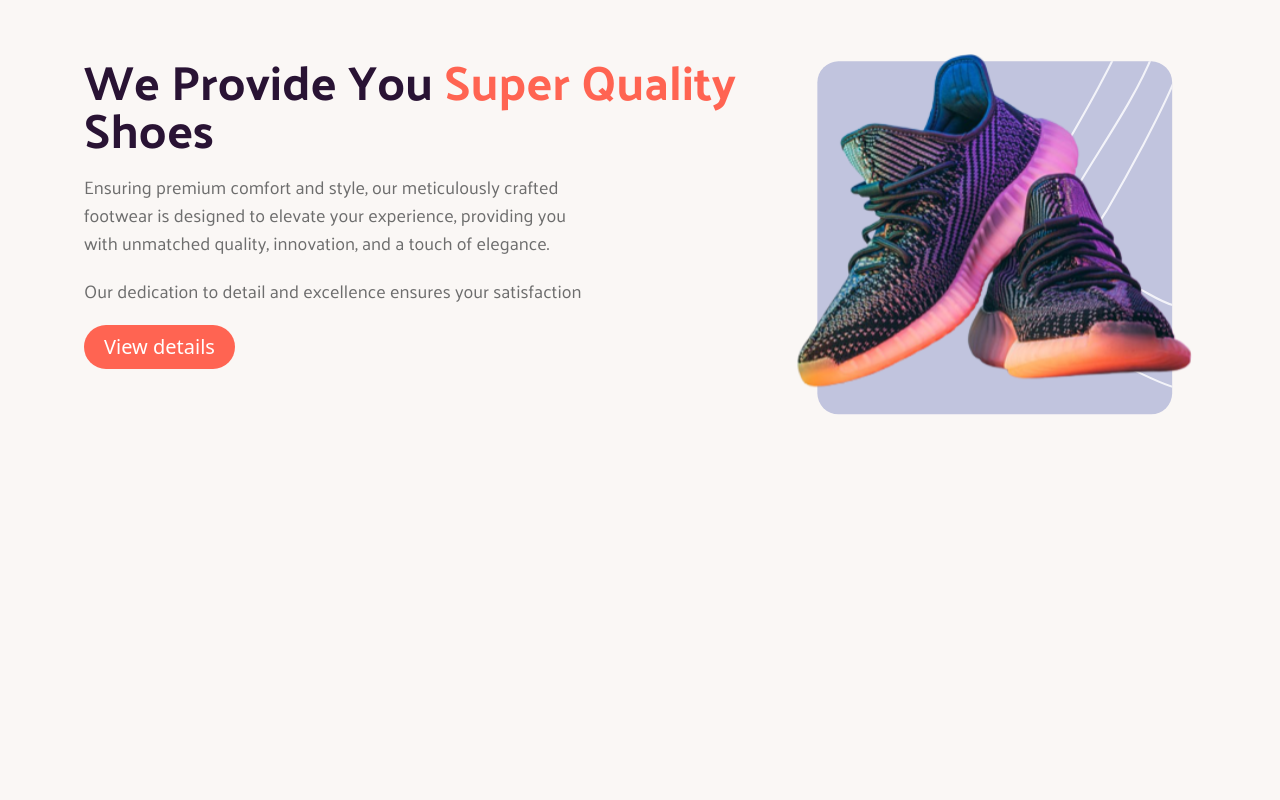
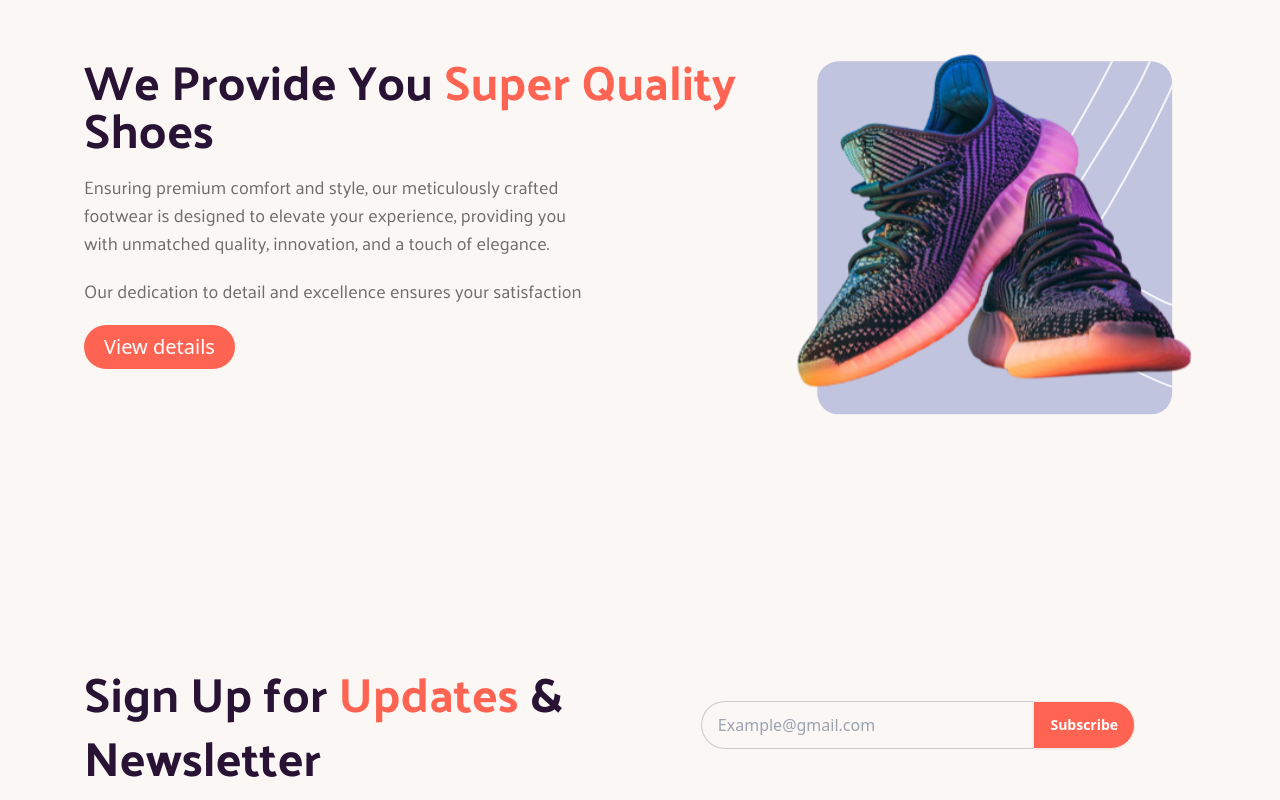
Before and after one commit to foadEbrahimi/Nike_Store, a React (Create React App) app: page / in a window 1280 px wide. Shown: the part 1124-1924 px from the top of the page. Before the commit the page ends 1737 px from the top, so only its background shows below. Built offline with nearby package versions, Linux system fonts and the light colour scheme.

Commit message:
Create Signup Section

```diff
--- a/src/App.js
+++ b/src/App.js
@@ -1,12 +1,14 @@
 import React from 'react';
 import Products from './Components/Products/Products';
 import About from './Components/About/About';
+import Signup from './Components/Signup/Signup';
 
 export default function App() {
   return (
     <div className="px-5 space-y-12">
       <Products />
       <About />
+      <Signup />
     </div>
   );
 }
--- /dev/null
+++ b/src/Components/Signup/Signup.jsx
@@ -0,0 +1,15 @@
+import React from 'react';
+
+export default function Signup() {
+  return (
+    <div className="flex flex-col gap-10 lg:flex-row lg:justify-between lg:items-center">
+      <h1 className="text-5xl font-PalanquinBold md:max-w-lg 2xl:max-w-md leading-[4rem]">
+        Sign Up for <span className="text-Primary">Updates</span> & Newsletter
+      </h1>
+      <div className="join lg:w-6/12 justify-center">
+        <input className="input input-bordered join-item w-[60%]" placeholder="Example@gmail.com" />
+        <button className="btn join-item rounded-r-full bg-Primary text-white">Subscribe</button>
+      </div>
+    </div>
+  );
+}
```
Also changed, not shown: src/assets/images/logo.svg.
